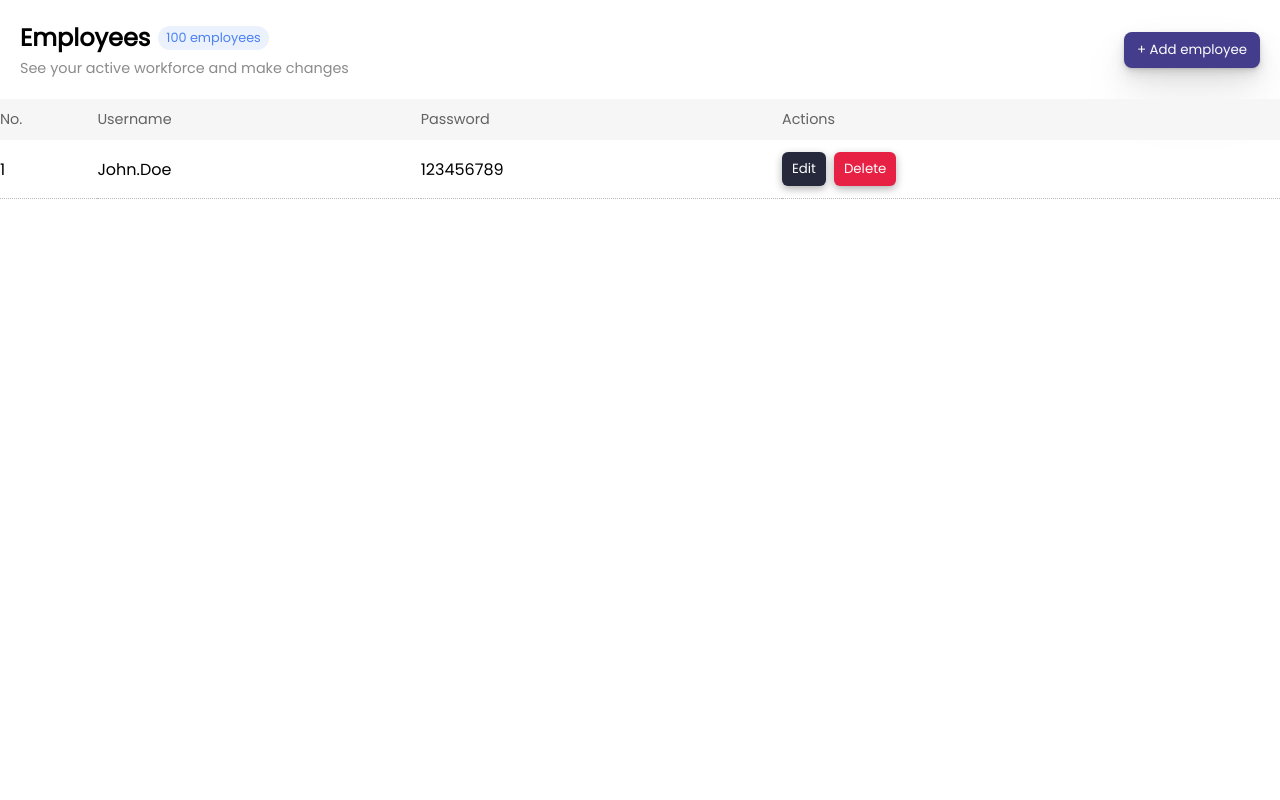
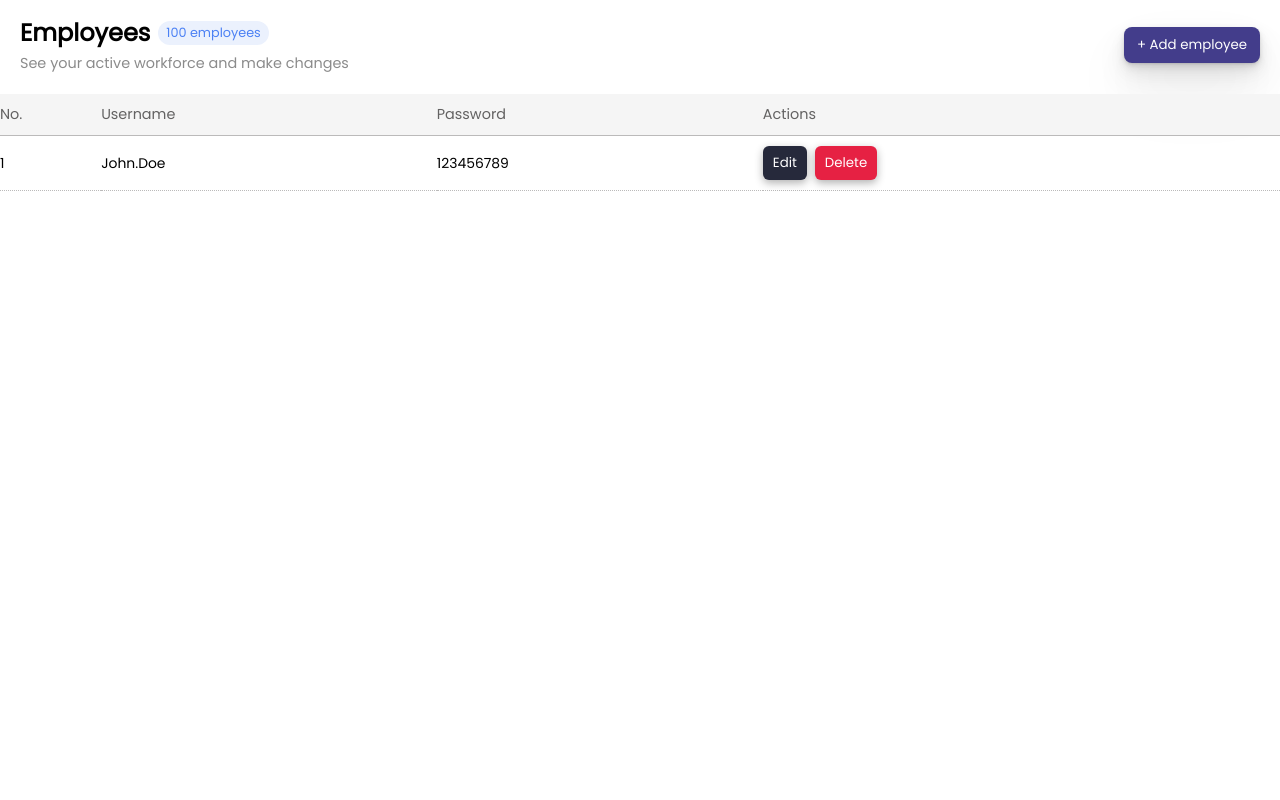
Before and after one commit to Arnie-Tricia/EMSYSTEM, a PHP site: page /employee/list.html in a window 1280 px wide. Run offline with PHP 8.4, Linux system fonts and the light colour scheme.

Commit message:
styling updated

```diff
--- a/employee/list-style.css
+++ b/employee/list-style.css
@@ -20,6 +20,7 @@ body {
   width: 100%;
 }
 
+h1,
 h2,
 h3,
 p {
@@ -38,7 +39,7 @@ main {
   width: 100%;
   max-width: 1440px;
   margin: auto;
-  padding: 20px 0;
+  padding: 15px 0;
 }
 
 button {
@@ -84,7 +85,7 @@ button:active {
   gap: 8px;
 }
 
-.top-right > button {
+.top-right button {
   color: #fff;
   background-color: #433d8b;
   border: none;
@@ -95,7 +96,7 @@ button:active {
     rgba(0, 0, 0, 0.07) 0px 16px 32px, rgba(0, 0, 0, 0.07) 0px 32px 64px;
 }
 
-.top-right > button:hover {
+.top-right button:hover {
   background-color: #343085;
 }
 
@@ -113,21 +114,31 @@ button:active {
 .bottom-section > table thead {
   text-align: left;
   color: #636262;
-  background-color: #f6f6f6;
+  background-color: #f5f5f5;
 }
 
 .bottom-section > table th {
   font-weight: 400;
   font-size: 0.9rem;
   padding: 10px 0px;
+  border-bottom: 1px solid #bbbaba;
+}
+
+.bottom-section > table tbody {
+  font-weight: 400;
+  font-size: 0.87rem;
 }
 
 .bottom-section > table tbody tr {
   border-bottom: 1px dotted #bbbaba;
 }
 
+.bottom-section > table tbody tr:hover {
+  background-color: #f8f8f8;
+}
+
 .bottom-section > table tbody tr td {
-  padding: 12px 0;
+  padding: 10px 0;
 }
 
 .action-btn-container {
@@ -291,7 +302,6 @@ button:active {
   padding: 4.5px 0;
 }
 
-
 #add-modal {
   background-color: #fff;
 }
```
